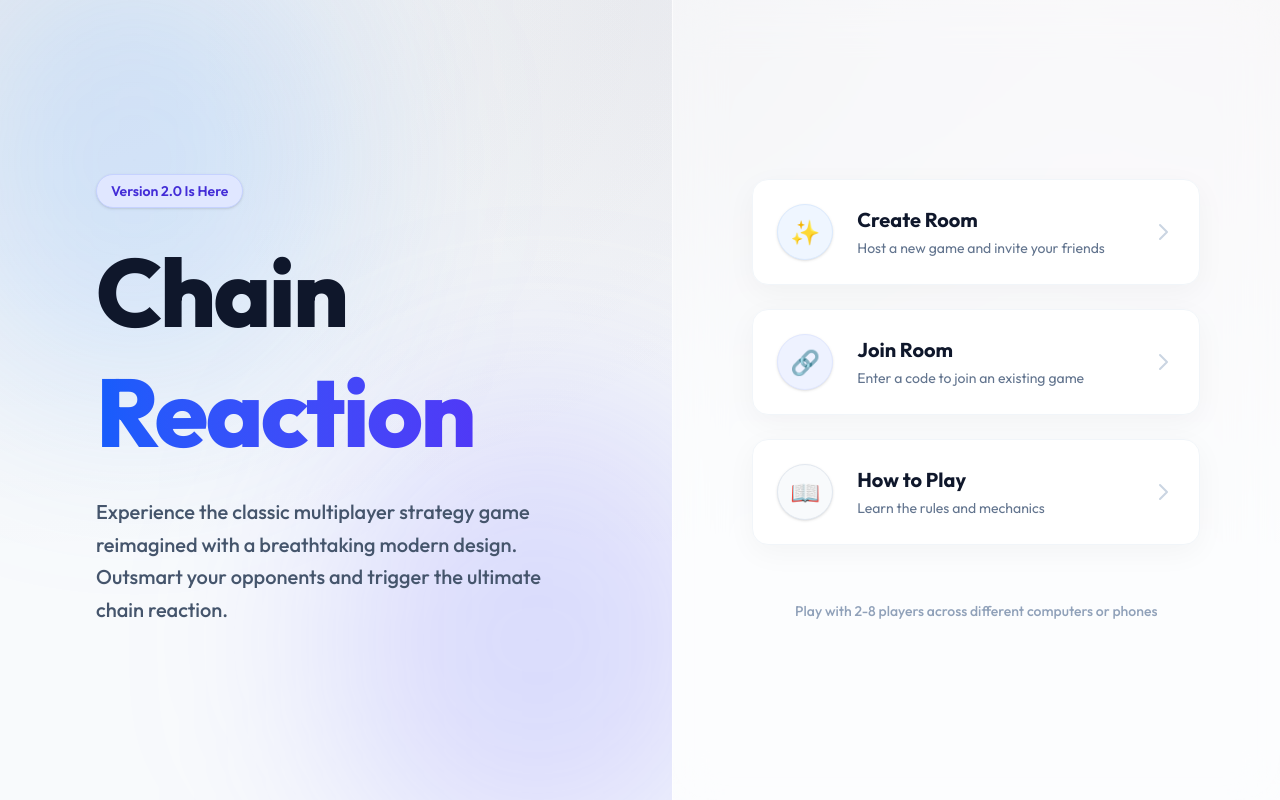
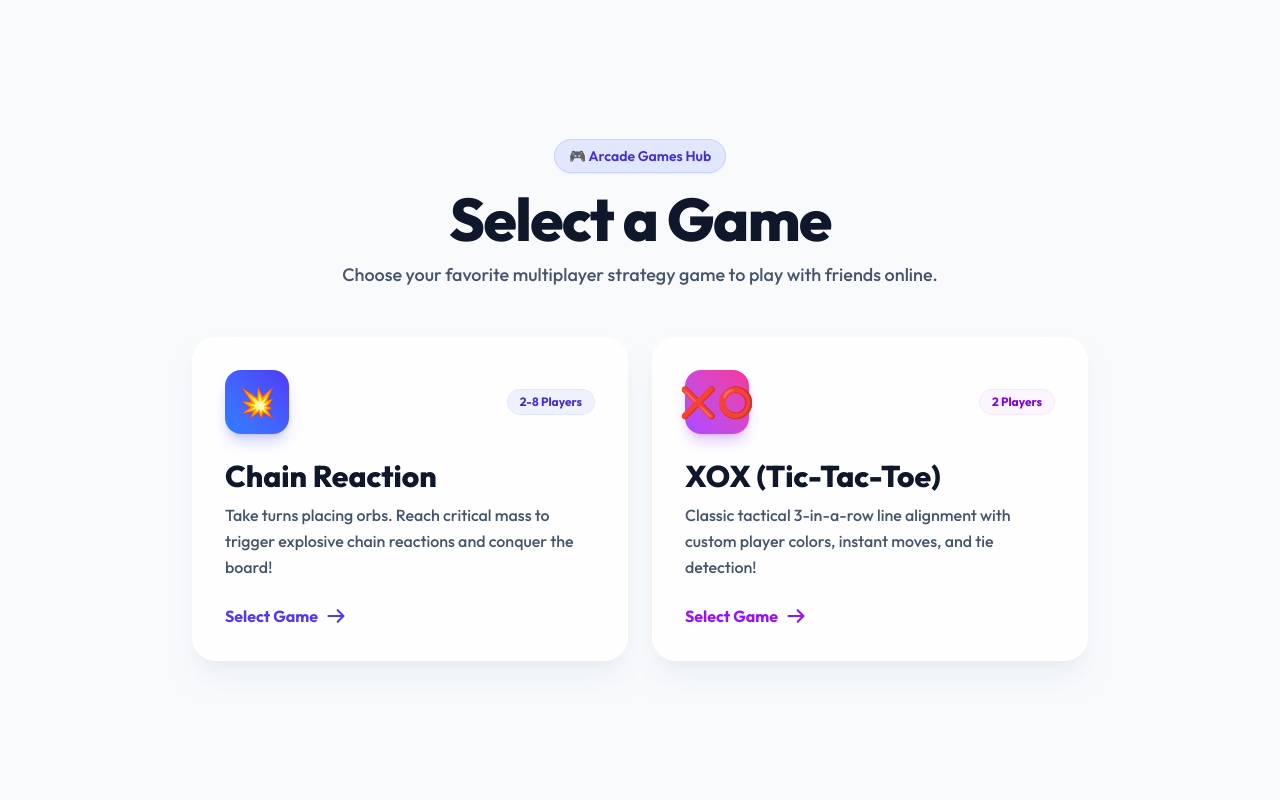
Before and after one commit to nishad-aboobaker/chain-reaction, a React (Vite) app in the folder frontend/: page / in a window 1280 px wide. Built offline with nearby package versions, Linux system fonts and the light colour scheme.

Commit message:
ui change...arcade introduced

```diff
--- a/frontend/src/components/CreateRoom.tsx
+++ b/frontend/src/components/CreateRoom.tsx
@@ -7,12 +7,14 @@ import type { RoomSettings, GameMode } from '../../../shared/types';
 import { GRID_SIZES } from '../../../shared/types';
 
 export default function CreateRoom() {
-    const { setScreen, setPlayerName, setRoomCode, setPlayerToken, playerName } = useAppStore();
+    const { setScreen, setPlayerName, setRoomCode, setPlayerToken, playerName, selectedGameMode } = useAppStore();
     const initialize = useMultiplayerStore((state) => state.initialize);
+
+    const initialMode: GameMode = selectedGameMode || 'CHAIN_REACTION';
     const [name, setName] = useState(playerName);
-    const [gameMode, setGameMode] = useState<GameMode>('CHAIN_REACTION');
-    const [gridSize, setGridSize] = useState<keyof typeof GRID_SIZES>('MEDIUM');
-    const [maxPlayers, setMaxPlayers] = useState('4');
+    const [gameMode, setGameMode] = useState<GameMode>(initialMode);
+    const [gridSize, setGridSize] = useState<keyof typeof GRID_SIZES>(initialMode === 'XOX' ? 'XOX_3X3' : 'MEDIUM');
+    const [maxPlayers, setMaxPlayers] = useState(initialMode === 'XOX' ? '2' : '4');
     const [turnTimer, setTurnTimer] = useState('60');
     const [isLoading, setIsLoading] = useState(false);
     const [error, setError] = useState('');
--- a/frontend/src/components/MainMenu.tsx
+++ b/frontend/src/components/MainMenu.tsx
@@ -1,95 +1,185 @@
+import { useState } from 'react';
 import { useAppStore } from '../store/appStore';
+import type { GameMode } from '../../../shared/types';
 
 export default function MainMenu() {
-    const setScreen = useAppStore((state) => state.setScreen);
+    const { setScreen, selectedGameMode, setSelectedGameMode } = useAppStore();
+    const [view, setView] = useState<'select-game' | 'game-hub'>('select-game');
+
+    const handleSelectGame = (mode: GameMode) => {
+        setSelectedGameMode(mode);
+        setView('game-hub');
+    };
+
+    const getGameTitle = () => {
+        return selectedGameMode === 'XOX' ? 'XOX (Tic-Tac-Toe)' : 'Chain Reaction';
+    };
+
+    const getGameIcon = () => {
+        return selectedGameMode === 'XOX' ? '❌⭕' : '💥';
+    };
 
     return (
-        <div className="min-h-screen flex flex-col md:flex-row w-full overflow-x-hidden overflow-y-auto">
-            {/* Left Side - Brand / Title */}
-            <div className="flex-1 flex items-center justify-center p-6 sm:p-10 md:p-16 lg:p-24 relative overflow-hidden">
-                {/* Decorative background blobs */}
-                <div className="absolute top-0 left-0 w-full h-full overflow-hidden -z-10">
-                    <div className="absolute top-[-10%] left-[-10%] w-[60%] h-[60%] rounded-full bg-blue-400/20 blur-[100px]" />
-                    <div className="absolute bottom-[-10%] right-[-10%] w-[60%] h-[60%] rounded-full bg-indigo-500/20 blur-[100px]" />
+        <div className="min-h-screen flex flex-col items-center justify-center p-4 sm:p-8 relative overflow-hidden bg-slate-50">
+            {/* Background elements */}
+            <div className="absolute top-[-10%] left-[-10%] w-[50%] h-[50%] rounded-full bg-blue-300/20 blur-[120px] -z-10" />
+            <div className="absolute bottom-[-10%] right-[-10%] w-[50%] h-[50%] rounded-full bg-indigo-400/20 blur-[120px] -z-10" />
+
+            <div className="w-full max-w-4xl mx-auto">
+                {view === 'select-game' ? (
+                    /* Step 1: Game Selection Menu */
+                    <div className="animate-fadeIn space-y-8">
+                        <div className="text-center max-w-2xl mx-auto">
+                            <div className="inline-block px-3.5 py-1.5 rounded-full bg-indigo-100 text-indigo-700 font-semibold text-xs sm:text-sm mb-4 shadow-xs border border-indigo-200">
+                                🎮 Arcade Games Hub
+                            </div>
+                            <h1 className="text-4xl sm:text-6xl font-black text-slate-900 tracking-tight mb-3">
+                                Select a Game
+                            </h1>
+                            <p className="text-slate-600 text-base sm:text-lg font-medium">
+                                Choose your favorite multiplayer strategy game to play with friends online.
+                            </p>
                         </div>
 
-                <div className="max-w-2xl text-center md:text-left">
-                    <div className="inline-block px-3.5 py-1.5 rounded-full bg-indigo-100 text-indigo-700 font-semibold text-xs sm:text-sm mb-4 sm:mb-6 shadow-sm border border-indigo-200">
-                        Version 2.0 Is Here
+                        {/* Game Selection Cards Grid */}
+                        <div className="grid grid-cols-1 md:grid-cols-2 gap-6 pt-4">
+                            {/* Card 1: Chain Reaction */}
+                            <div
+                                onClick={() => handleSelectGame('CHAIN_REACTION')}
+                                className="group relative bg-white/80 backdrop-blur-xl p-6 sm:p-8 rounded-3xl border border-white shadow-xl shadow-slate-200/50 hover:shadow-2xl hover:shadow-indigo-500/15 hover:border-indigo-300 transition-all duration-300 transform hover:-translate-y-1 cursor-pointer flex flex-col justify-between"
+                            >
+                                <div>
+                                    <div className="flex items-center justify-between mb-6">
+                                        <div className="w-16 h-16 rounded-2xl bg-gradient-to-tr from-blue-500 to-indigo-600 text-white flex items-center justify-center text-3xl shadow-lg shadow-indigo-500/30 group-hover:scale-110 transition-transform duration-300">
+                                            💥
                                         </div>
-                    <h1 className="text-4xl sm:text-6xl md:text-8xl font-extrabold tracking-tight text-slate-900 mb-4 sm:mb-6 leading-tight">
-                        Chain<br className="hidden sm:inline"/>
-                        <span className="text-transparent bg-clip-text bg-gradient-to-r from-blue-600 to-indigo-600 sm:ml-0 ml-2">
-                            Reaction
+                                        <span className="text-xs font-bold bg-indigo-50 text-indigo-700 px-3 py-1 rounded-full border border-indigo-100">
+                                            2-8 Players
                                         </span>
-                    </h1>
-                    <p className="text-base sm:text-xl text-slate-600 font-medium max-w-lg leading-relaxed mx-auto md:mx-0">
-                        Experience the classic multiplayer strategy game reimagined with a breathtaking modern design. Outsmart your opponents and trigger the ultimate chain reaction.
+                                    </div>
+                                    <h2 className="text-2xl sm:text-3xl font-extrabold text-slate-900 mb-2 group-hover:text-indigo-600 transition-colors">
+                                        Chain Reaction
+                                    </h2>
+                                    <p className="text-slate-600 text-sm sm:text-base leading-relaxed mb-6 font-medium">
+                                        Take turns placing orbs. Reach critical mass to trigger explosive chain reactions and conquer the board!
                                     </p>
+                                </div>
+
+                                <div className="flex items-center text-indigo-600 font-bold text-base group-hover:translate-x-1 transition-transform">
+                                    <span>Select Game</span>
+                                    <svg className="w-5 h-5 ml-2" fill="none" viewBox="0 0 24 24" stroke="currentColor">
+                                        <path strokeLinecap="round" strokeLinejoin="round" strokeWidth={2.5} d="M14 5l7 7m0 0l-7 7m7-7H3" />
+                                    </svg>
                                 </div>
                             </div>
 
-            {/* Right Side - Actions */}
-            <div className="flex-1 flex items-center justify-center p-6 sm:p-10 md:p-16 bg-white/50 backdrop-blur-xl border-t md:border-t-0 md:border-l border-white/60">
-                <div className="w-full max-w-md space-y-4 sm:space-y-6">
+                            {/* Card 2: XOX (Tic-Tac-Toe) */}
+                            <div
+                                onClick={() => handleSelectGame('XOX')}
+                                className="group relative bg-white/80 backdrop-blur-xl p-6 sm:p-8 rounded-3xl border border-white shadow-xl shadow-slate-200/50 hover:shadow-2xl hover:shadow-indigo-500/15 hover:border-indigo-300 transition-all duration-300 transform hover:-translate-y-1 cursor-pointer flex flex-col justify-between"
+                            >
+                                <div>
+                                    <div className="flex items-center justify-between mb-6">
+                                        <div className="w-16 h-16 rounded-2xl bg-gradient-to-tr from-purple-500 to-pink-500 text-white flex items-center justify-center text-3xl shadow-lg shadow-purple-500/30 group-hover:scale-110 transition-transform duration-300">
+                                            ❌⭕
+                                        </div>
+                                        <span className="text-xs font-bold bg-purple-50 text-purple-700 px-3 py-1 rounded-full border border-purple-100">
+                                            2 Players
+                                        </span>
+                                    </div>
+                                    <h2 className="text-2xl sm:text-3xl font-extrabold text-slate-900 mb-2 group-hover:text-purple-600 transition-colors">
+                                        XOX (Tic-Tac-Toe)
+                                    </h2>
+                                    <p className="text-slate-600 text-sm sm:text-base leading-relaxed mb-6 font-medium">
+                                        Classic tactical 3-in-a-row line alignment with custom player colors, instant moves, and tie detection!
+                                    </p>
+                                </div>
+
+                                <div className="flex items-center text-purple-600 font-bold text-base group-hover:translate-x-1 transition-transform">
+                                    <span>Select Game</span>
+                                    <svg className="w-5 h-5 ml-2" fill="none" viewBox="0 0 24 24" stroke="currentColor">
+                                        <path strokeLinecap="round" strokeLinejoin="round" strokeWidth={2.5} d="M14 5l7 7m0 0l-7 7m7-7H3" />
+                                    </svg>
+                                </div>
+                            </div>
+                        </div>
+                    </div>
+                ) : (
+                    /* Step 2: Selected Game Actions Hub */
+                    <div className="animate-fadeIn space-y-6 max-w-md mx-auto">
+                        <button
+                            onClick={() => setView('select-game')}
+                            className="flex items-center text-slate-500 hover:text-indigo-600 font-bold text-sm transition-colors group cursor-pointer mb-2"
+                        >
+                            <svg className="w-5 h-5 mr-1.5 transform group-hover:-translate-x-1 transition-transform" fill="none" viewBox="0 0 24 24" stroke="currentColor">
+                                <path strokeLinecap="round" strokeLinejoin="round" strokeWidth={2.5} d="M10 19l-7-7m0 0l7-7m-7 7h18" />
+                            </svg>
+                            Choose Different Game
+                        </button>
+
+                        <div className="bg-white/80 backdrop-blur-xl p-6 sm:p-8 rounded-3xl border border-white shadow-2xl shadow-slate-200/60 text-center">
+                            <div className="w-20 h-20 rounded-3xl bg-indigo-50 border border-indigo-100 flex items-center justify-center text-4xl mx-auto mb-4 shadow-sm">
+                                {getGameIcon()}
+                            </div>
+                            <h2 className="text-3xl font-black text-slate-900 mb-1 tracking-tight">
+                                {getGameTitle()}
+                            </h2>
+                            <p className="text-slate-500 text-sm font-medium mb-8">
+                                Ready to play online with friends
+                            </p>
+
+                            <div className="space-y-4">
                                 <button
                                     onClick={() => setScreen('create-room')}
-                        className="group w-full flex items-center p-4 sm:p-6 bg-white rounded-2xl shadow-[0_8px_30px_rgb(0,0,0,0.04)] border border-slate-100 hover:border-indigo-300 hover:shadow-[0_8px_40px_rgb(99,102,241,0.12)] transition-all duration-300 hover:-translate-y-1 text-left cursor-pointer"
+                                    className="group w-full flex items-center p-4 bg-gradient-to-r from-blue-600 to-indigo-600 hover:from-blue-700 hover:to-indigo-700 text-white rounded-2xl shadow-lg shadow-indigo-500/25 transition-all duration-300 transform hover:-translate-y-0.5 text-left cursor-pointer"
                                 >
-                        <div className="w-12 h-12 sm:w-14 sm:h-14 rounded-full bg-blue-50 flex items-center justify-center text-xl sm:text-2xl group-hover:scale-110 transition-transform duration-300 shadow-sm border border-blue-100 shrink-0">
+                                    <div className="w-12 h-12 rounded-xl bg-white/20 flex items-center justify-center text-xl shrink-0">
                                         ✨
                                     </div>
-                        <div className="ml-4 sm:ml-6">
-                            <h3 className="text-lg sm:text-xl font-bold text-slate-900 mb-0.5 sm:mb-1">Create Room</h3>
-                            <p className="text-xs sm:text-sm text-slate-500">Host a new game and invite your friends</p>
+                                    <div className="ml-4 flex-1">
+                                        <h3 className="text-base font-bold mb-0.5">Create Room</h3>
+                                        <p className="text-xs text-white/80">Host a game & invite friends</p>
                                     </div>
-                        <div className="ml-auto text-slate-300 group-hover:text-indigo-500 group-hover:translate-x-1 transition-all duration-300 shrink-0">
-                            <svg className="w-5 h-5 sm:w-6 sm:h-6" fill="none" viewBox="0 0 24 24" stroke="currentColor">
-                                <path strokeLinecap="round" strokeLinejoin="round" strokeWidth={2} d="M9 5l7 7-7 7" />
+                                    <svg className="w-5 h-5 text-white/70 group-hover:translate-x-1 transition-transform" fill="none" viewBox="0 0 24 24" stroke="currentColor">
+                                        <path strokeLinecap="round" strokeLinejoin="round" strokeWidth={2.5} d="M9 5l7 7-7 7" />
                                     </svg>
-                        </div>
                                 </button>
 
                                 <button
                                     onClick={() => setScreen('join-room')}
-                        className="group w-full flex items-center p-4 sm:p-6 bg-white rounded-2xl shadow-[0_8px_30px_rgb(0,0,0,0.04)] border border-slate-100 hover:border-indigo-300 hover:shadow-[0_8px_40px_rgb(99,102,241,0.12)] transition-all duration-300 hover:-translate-y-1 text-left cursor-pointer"
+                                    className="group w-full flex items-center p-4 bg-white rounded-2xl border border-slate-200 hover:border-indigo-300 shadow-sm hover:shadow-md transition-all duration-300 transform hover:-translate-y-0.5 text-left cursor-pointer"
                                 >
-                        <div className="w-12 h-12 sm:w-14 sm:h-14 rounded-full bg-indigo-50 flex items-center justify-center text-xl sm:text-2xl group-hover:scale-110 transition-transform duration-300 shadow-sm border border-indigo-100 shrink-0">
+                                    <div className="w-12 h-12 rounded-xl bg-indigo-50 flex items-center justify-center text-xl shrink-0">
                                         🔗
                                     </div>
-                        <div className="ml-4 sm:ml-6">
-                            <h3 className="text-lg sm:text-xl font-bold text-slate-900 mb-0.5 sm:mb-1">Join Room</h3>
-                            <p className="text-xs sm:text-sm text-slate-500">Enter a code to join an existing game</p>
+                                    <div className="ml-4 flex-1">
+                                        <h3 className="text-base font-bold text-slate-900 mb-0.5">Join Room</h3>
+                                        <p className="text-xs text-slate-500">Enter a code to join an existing game</p>
                                     </div>
-                        <div className="ml-auto text-slate-300 group-hover:text-indigo-500 group-hover:translate-x-1 transition-all duration-300 shrink-0">
-                            <svg className="w-5 h-5 sm:w-6 sm:h-6" fill="none" viewBox="0 0 24 24" stroke="currentColor">
-                                <path strokeLinecap="round" strokeLinejoin="round" strokeWidth={2} d="M9 5l7 7-7 7" />
+                                    <svg className="w-5 h-5 text-slate-400 group-hover:text-indigo-600 group-hover:translate-x-1 transition-transform" fill="none" viewBox="0 0 24 24" stroke="currentColor">
+                                        <path strokeLinecap="round" strokeLinejoin="round" strokeWidth={2.5} d="M9 5l7 7-7 7" />
                                     </svg>
-                        </div>
                                 </button>
 
                                 <button
                                     onClick={() => setScreen('how-to-play')}
-                        className="group w-full flex items-center p-4 sm:p-6 bg-white rounded-2xl shadow-[0_8px_30px_rgb(0,0,0,0.04)] border border-slate-100 hover:border-slate-300 hover:shadow-[0_8px_40px_rgb(0,0,0,0.08)] transition-all duration-300 hover:-translate-y-1 text-left cursor-pointer"
+                                    className="group w-full flex items-center p-4 bg-white rounded-2xl border border-slate-200 hover:border-slate-300 shadow-sm hover:shadow-md transition-all duration-300 transform hover:-translate-y-0.5 text-left cursor-pointer"
                                 >
-                        <div className="w-12 h-12 sm:w-14 sm:h-14 rounded-full bg-slate-50 flex items-center justify-center text-xl sm:text-2xl group-hover:scale-110 transition-transform duration-300 shadow-sm border border-slate-200 shrink-0">
+                                    <div className="w-12 h-12 rounded-xl bg-slate-100 flex items-center justify-center text-xl shrink-0">
                                         📖
                                     </div>
-                        <div className="ml-4 sm:ml-6">
-                            <h3 className="text-lg sm:text-xl font-bold text-slate-900 mb-0.5 sm:mb-1">How to Play</h3>
-                            <p className="text-xs sm:text-sm text-slate-500">Learn the rules and mechanics</p>
+                                    <div className="ml-4 flex-1">
+                                        <h3 className="text-base font-bold text-slate-900 mb-0.5">How to Play</h3>
+                                        <p className="text-xs text-slate-500">Learn rules and strategy</p>
                                     </div>
-                        <div className="ml-auto text-slate-300 group-hover:text-slate-500 group-hover:translate-x-1 transition-all duration-300 shrink-0">
-                            <svg className="w-5 h-5 sm:w-6 sm:h-6" fill="none" viewBox="0 0 24 24" stroke="currentColor">
-                                <path strokeLinecap="round" strokeLinejoin="round" strokeWidth={2} d="M9 5l7 7-7 7" />
+                                    <svg className="w-5 h-5 text-slate-400 group-hover:text-slate-600 group-hover:translate-x-1 transition-transform" fill="none" viewBox="0 0 24 24" stroke="currentColor">
+                                        <path strokeLinecap="round" strokeLinejoin="round" strokeWidth={2.5} d="M9 5l7 7-7 7" />
                                     </svg>
-                        </div>
                                 </button>
-
-                    <div className="text-center pt-4 sm:pt-8 text-xs sm:text-sm text-slate-400 font-medium">
-                        Play with 2-8 players across different computers or phones
                             </div>
                         </div>
+                    </div>
+                )}
             </div>
         </div>
     );
--- a/frontend/src/store/appStore.ts
+++ b/frontend/src/store/appStore.ts
@@ -1,13 +1,16 @@
 import { create } from 'zustand';
+import type { GameMode } from '../../../shared/types';
 
 type Screen = 'menu' | 'create-room' | 'join-room' | 'how-to-play' | 'lobby' | 'game';
 
 interface AppState {
     currentScreen: Screen;
+    selectedGameMode: GameMode;
     playerName: string;
     roomCode: string;
     playerToken: string | null;
     setScreen: (screen: Screen) => void;
+    setSelectedGameMode: (mode: GameMode) => void;
     setPlayerName: (name: string) => void;
     setRoomCode: (code: string) => void;
     setPlayerToken: (token: string | null) => void;
@@ -15,10 +18,12 @@ interface AppState {
 
 export const useAppStore = create<AppState>((set) => ({
     currentScreen: 'menu',
+    selectedGameMode: 'CHAIN_REACTION',
     playerName: '',
     roomCode: '',
     playerToken: null,
     setScreen: (screen) => set({ currentScreen: screen }),
+    setSelectedGameMode: (mode) => set({ selectedGameMode: mode }),
     setPlayerName: (name) => set({ playerName: name }),
     setRoomCode: (code) => set({ roomCode: code }),
     setPlayerToken: (token) => set({ playerToken: token }),
```
Lines whose indentation alone changed are shown as unchanged.
